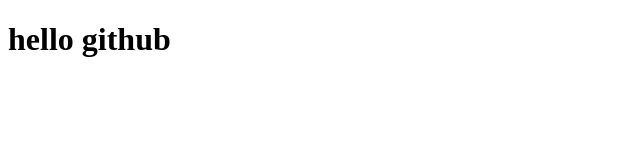
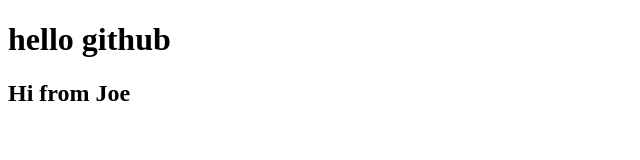
Before and after one commit to angnas/github-p, a plain HTML site: page index.html in a window 1280 px wide. Shown: the whole page, without its empty margins (0-640 px from the left). Drawn offline with Linux system fonts and the light colour scheme.

Commit message:
Added a h2

```diff
--- a/index.html
+++ b/index.html
@@ -7,5 +7,6 @@
   </head>
   <body>
     <h1>hello github</h1>
+    <h2>Hi from Joe</h2>
   </body>
 </html>
```
